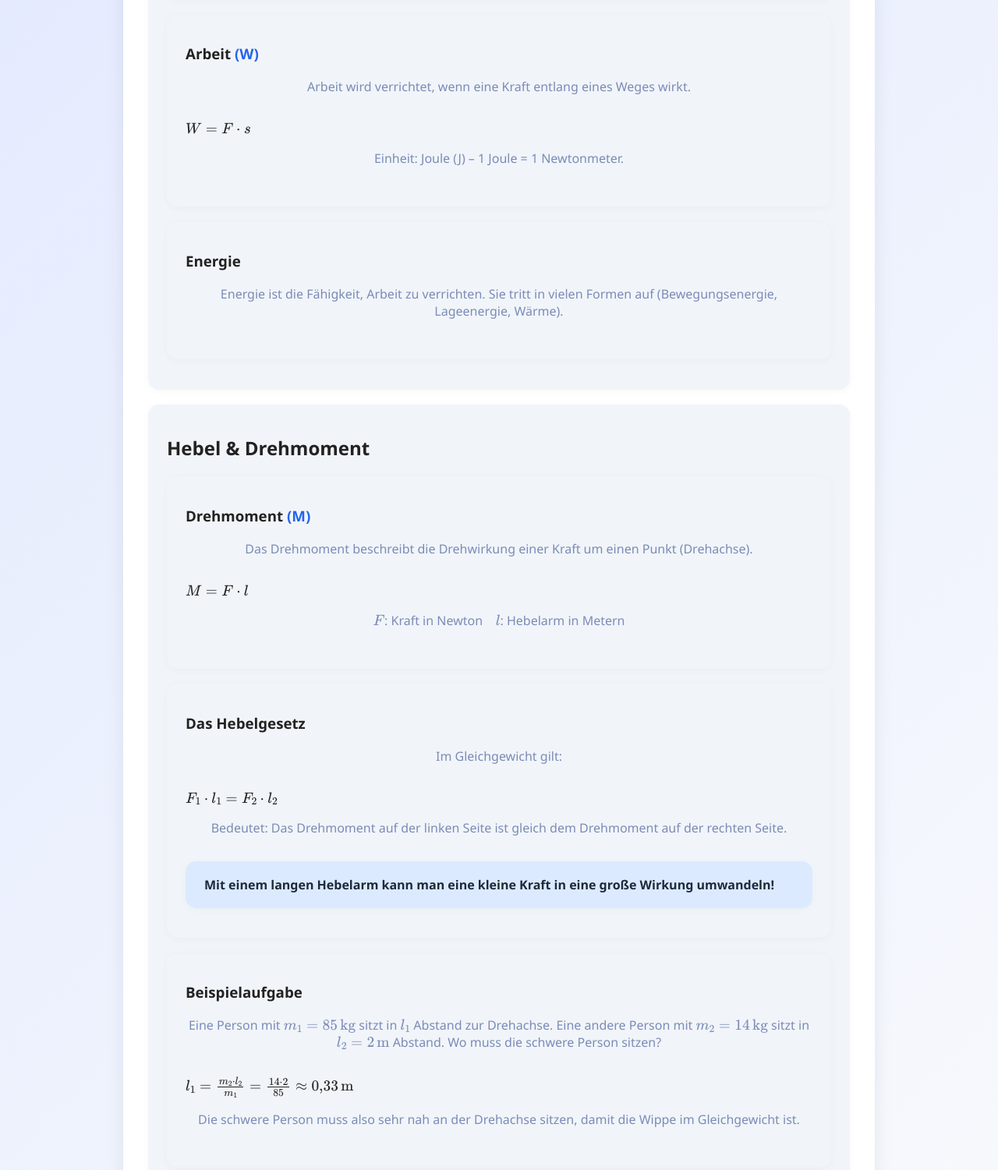
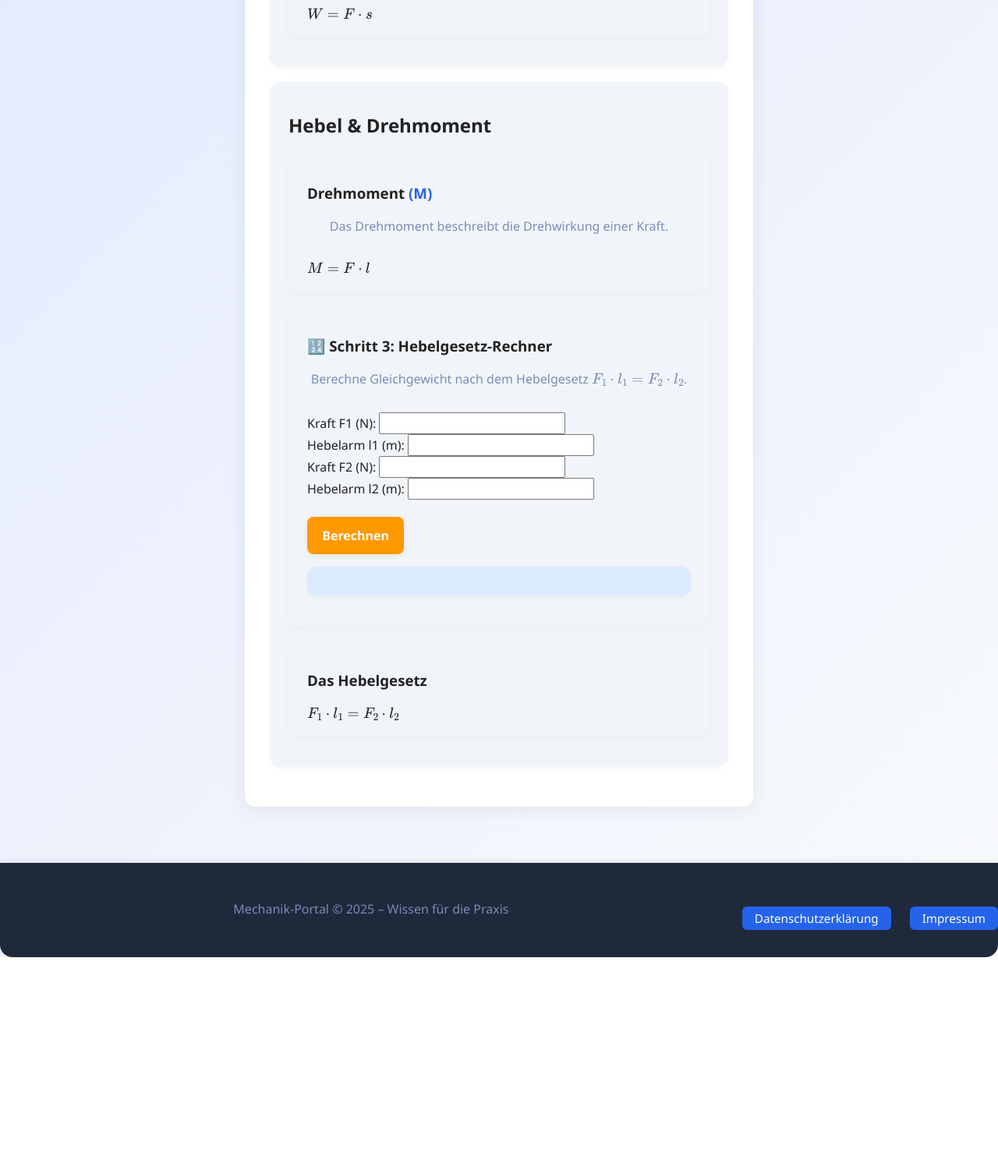
Before and after one commit to CyrexMV/cyrexmv.github.io, a plain HTML site: page Hebel.html in a window 1280 px wide. Shown: the part 794-2295 px from the top of the page at 78% size. After the commit the page ends 2022 px from the top, so only its background shows below. Drawn offline with nearby package versions, Linux system fonts and the light colour scheme.

Commit message:
Aktualisieren von Hebel.html

```diff
--- a/Hebel.html
+++ b/Hebel.html
@@ -14,19 +14,15 @@
   <p>Die wichtigsten Begriffe, Kräfte und Hebelgesetze kompakt erklärt.</p>
 </header>
 
+<!-- NAVIGATION VOM PORTAL -->
 <nav>
   <a href="impressum.html" class="nav-logo">Mecha-Portal</a>
   <a href="kontaktformular.html" class="kontakt-btn" style="margin-left: 1rem; display: inline-block; background: #2563eb; color: #fff; padding: 0.5rem 1.2rem; border-radius: 6px; font-weight: bold; text-decoration: none; transition: background 0.2s;">Kontakt aufnehmen</a>
-    <div class="hamburger">
-        <div class="line"></div>
-        <div class="line"></div>
-        <div class="line"></div>
-    </div>
   <div class="nav-links">
       <a href="index.html">Home</a>
       <a href="grundlagen.html">Grundlagen</a>
       <div class="dropdown">
-            <a href="#" class="dropbtn">Bauteile & Rechner</a>
+          <button class="dropbtn">Bauteile & Rechner</button>
           <div class="dropdown-content">
               <a href="formeln.html">Formelsammlung</a>
               <a href="rechner.html">Grundlagen-Rechner</a>
@@ -37,7 +33,7 @@
           </div>
       </div>
       <div class="dropdown">
-            <a href="#" class="dropbtn">Normen & Planung</a>
+          <button class="dropbtn">Normen & Planung</button>
           <div class="dropdown-content">
               <a href="installation.html">Elektroinstallation</a>
               <a href="leitungsdimensionierung.html">Leitungsdimensionierung</a>
@@ -50,7 +46,7 @@
           </div>
       </div>
       <div class="dropdown">
-            <a href="#" class="dropbtn">Systeme & Steuerung</a>
+          <button class="dropbtn">Systeme & Steuerung</button>
           <div class="dropdown-content">
               <a href="digitaltechnik.html">Digitaltechnik</a>
               <a href="sensorik-aktorik.html">Sensorik & Aktorik</a>
@@ -71,42 +67,20 @@
 </nav>
 
 <div class="container">
+
   <div class="section">
     <h2>Die Basis: Kraft, Arbeit und Energie</h2>
 
     <div class="content-box">
       <h3>Kraft <span style="color:#2563eb;">(F)</span></h3>
-            <p>
-                Eine <strong>Kraft</strong> beschreibt die Wechselwirkung zwischen Körpern. Sie kann Bewegungen verändern
-                (beschleunigen, abbremsen) oder Verformungen hervorrufen.
-                <br>Einheit: <strong>Newton (N)</strong>
-            </p>
-            <div class="formula">
-                \( F = m \cdot a \)
-            </div>
-            <div class="info-box">
-                1 Newton = die Kraft, die benötigt wird, um 1 kg mit 1 m/s² zu beschleunigen.
-            </div>
+      <p>Eine <strong>Kraft</strong> beschreibt die Wechselwirkung zwischen Körpern.</p>
+      <div class="formula">\( F = m \cdot a \)</div>
     </div>
 
     <div class="content-box">
       <h3>Arbeit <span style="color:#2563eb;">(W)</span></h3>
-            <p>
-                Arbeit wird verrichtet, wenn eine Kraft entlang eines Weges wirkt.
-            </p>
-            <div class="formula">
-                \( W = F \cdot s \)
-            </div>
-            <p>
-                Einheit: Joule (J) – 1 Joule = 1 Newtonmeter.
-            </p>
-        </div>
-
-        <div class="content-box">
-            <h3>Energie</h3>
-            <p>
-                Energie ist die Fähigkeit, Arbeit zu verrichten. Sie tritt in vielen Formen auf (Bewegungsenergie, Lageenergie, Wärme).
-            </p>
+      <p>Arbeit wird verrichtet, wenn eine Kraft entlang eines Weges wirkt.</p>
+      <div class="formula">\( W = F \cdot s \)</div>
     </div>
   </div>
 
@@ -115,53 +89,37 @@
 
     <div class="content-box">
       <h3>Drehmoment <span style="color:#2563eb;">(M)</span></h3>
-            <p>
-                Das Drehmoment beschreibt die Drehwirkung einer Kraft um einen Punkt (Drehachse).
-            </p>
-            <div class="formula">
-                \( M = F \cdot l \)
+      <p>Das Drehmoment beschreibt die Drehwirkung einer Kraft.</p>
+      <div class="formula">\( M = F \cdot l \)</div>
     </div>
-            <p>
-                \(F\): Kraft in Newton &nbsp;&nbsp; \(l\): Hebelarm in Metern
-            </p>
+
+    <!-- NEU: RECHNER -->
+    <div class="content-box">
+      <h3>🔢 Schritt 3: Hebelgesetz-Rechner</h3>
+      <p>Berechne Gleichgewicht nach dem Hebelgesetz \(F_1 \cdot l_1 = F_2 \cdot l_2\).</p>
+
+      <form id="hebelForm">
+        <label>Kraft F1 (N): <input type="number" step="any" id="F1"></label><br>
+        <label>Hebelarm l1 (m): <input type="number" step="any" id="l1"></label><br>
+        <label>Kraft F2 (N): <input type="number" step="any" id="F2"></label><br>
+        <label>Hebelarm l2 (m): <input type="number" step="any" id="l2"></label><br><br>
+        <button type="button" onclick="berechneHebel()">Berechnen</button>
+      </form>
+
+      <div id="hebelResult" class="info-box" style="margin-top:1em;"></div>
     </div>
 
     <div class="content-box">
       <h3>Das Hebelgesetz</h3>
-            <p>
-                Im Gleichgewicht gilt:
-            </p>
-            <div class="formula">
-                \( F_1 \cdot l_1 = F_2 \cdot l_2 \)
-            </div>
-            <p>
-                Bedeutet: Das Drehmoment auf der linken Seite ist gleich dem Drehmoment auf der rechten Seite.
-            </p>
-            <div class="info-box">
-                Mit einem langen Hebelarm kann man eine kleine Kraft in eine große Wirkung umwandeln!
+      <div class="formula">\( F_1 \cdot l_1 = F_2 \cdot l_2 \)</div>
     </div>
   </div>
 
-        <div class="content-box">
-            <h3>Beispielaufgabe</h3>
-            <p>
-                Eine Person mit \( m_1 = 85 \,\text{kg} \) sitzt in \( l_1 \) Abstand zur Drehachse.
-                Eine andere Person mit \( m_2 = 14 \,\text{kg} \) sitzt in \( l_2 = 2 \,\text{m} \) Abstand.
-                Wo muss die schwere Person sitzen?
-            </p>
-            <div class="formula">
-                \( l_1 = \frac{m_2 \cdot l_2}{m_1} = \frac{14 \cdot 2}{85} \approx 0{,}33 \,\text{m} \)
-            </div>
-            <p>
-                Die schwere Person muss also sehr nah an der Drehachse sitzen, damit die Wippe im Gleichgewicht ist.
-            </p>
-        </div>
-    </div>
 </div>
 
 <footer>
   <p>
-        Mechanik-Portal &copy; 2025 &ndash; Wissen für die Praxis
+    Mechanik-Portal &copy; 2025 – Wissen für die Praxis
     <span style="float:right;">
       <a href="datenschutzerklärung.html" style="background:#2563eb; color:#fff; padding:0.3rem 1rem; border-radius:6px; font-size:0.95rem; text-decoration:none; margin-right:0.5rem;">Datenschutzerklärung</a>
       <a href="impressum.html" style="background:#2563eb; color:#fff; padding:0.3rem 1rem; border-radius:6px; font-size:0.95rem; text-decoration:none;">Impressum</a>
@@ -170,12 +128,31 @@
 </footer>
 
 <script>
-    const hamburger = document.querySelector('.hamburger');
-    const navLinks = document.querySelector('.nav-links');
-    if (hamburger && navLinks) {
-        hamburger.addEventListener('click', () => {
-            navLinks.classList.toggle('active');
-        });
+function berechneHebel() {
+  let F1 = parseFloat(document.getElementById("F1").value);
+  let l1 = parseFloat(document.getElementById("l1").value);
+  let F2 = parseFloat(document.getElementById("F2").value);
+  let l2 = parseFloat(document.getElementById("l2").value);
+
+  let result = "";
+
+  if (!isNaN(F1) && !isNaN(l1) && !isNaN(F2)) {
+    l2 = (F1 * l1) / F2;
+    result = "Ergebnis: l2 = " + l2.toFixed(2) + " m";
+  } else if (!isNaN(F1) && !isNaN(l1) && !isNaN(l2)) {
+    F2 = (F1 * l1) / l2;
+    result = "Ergebnis: F2 = " + F2.toFixed(2) + " N";
+  } else if (!isNaN(F2) && !isNaN(l2) && !isNaN(l1)) {
+    F1 = (F2 * l2) / l1;
+    result = "Ergebnis: F1 = " + F1.toFixed(2) + " N";
+  } else if (!isNaN(F2) && !isNaN(l2) && !isNaN(F1)) {
+    l1 = (F2 * l2) / F1;
+    result = "Ergebnis: l1 = " + l1.toFixed(2) + " m";
+  } else {
+    result = "Bitte genau drei Werte eingeben!";
+  }
+
+  document.getElementById("hebelResult").innerText = result;
 }
 </script>
 
```
Lines whose indentation alone changed are shown as unchanged.
